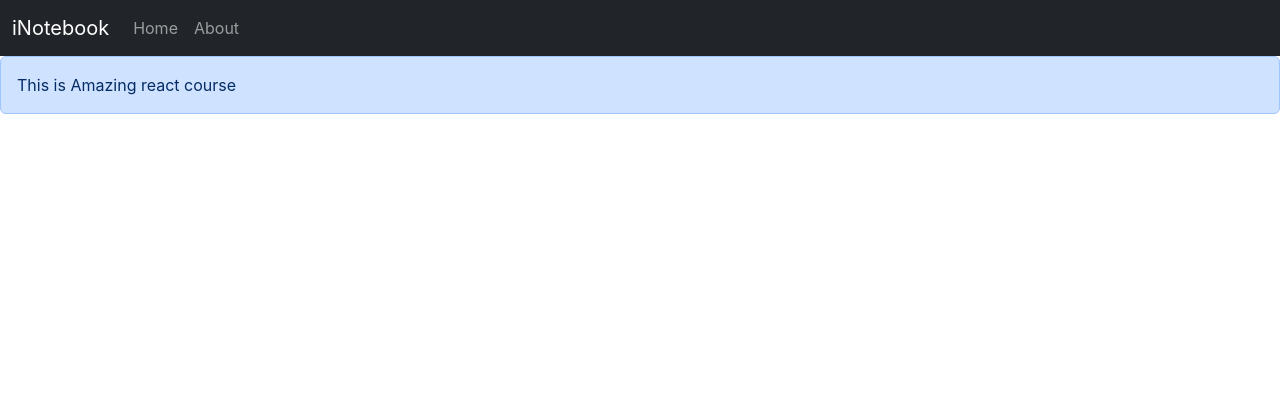
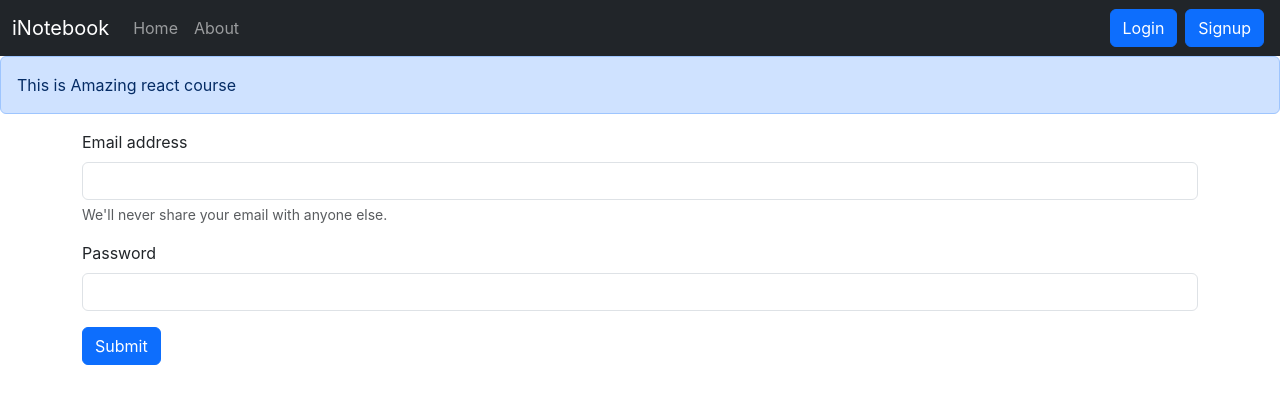
Before and after one commit to adityayadav176/inotebook-frountend, a React (Create React App) app: page /login in a window 1280 px wide. Shown: the top 404 px of the page. Built offline with nearby package versions, Linux system fonts and the light colour scheme.

Commit message:
Adding Login Components to inotebook

```diff
--- a/src/App.js
+++ b/src/App.js
@@ -10,6 +10,8 @@ import Home from './components/Home';
 import About from './components/About';
 import NoteState from './context/notes/NoteState';
 import Alert from './components/Alert';
+import Signup from './components/Signup';
+import Login from './components/login';
 
 function App() {
   return (
@@ -22,6 +24,8 @@ function App() {
   <Routes>
     <Route path="/" element={<Home />} />
     <Route path="/about" element={<About />} />
+    <Route path="/login" element={<Login/>} />
+    <Route path="/signup" element={<Signup />} />
   </Routes>
   </div>
 </Router>
--- a/src/components/Navbar.js
+++ b/src/components/Navbar.js
@@ -20,6 +20,10 @@ function Navbar() {
                                 <Link className={`nav-link ${location.pathname==="/about"?"active": ""}`} to="/About">About</Link>
                             </li>
                         </ul>
+                        <form className='d-flex'>
+                            <Link className="btn btn-primary mx-1" to="/login" role="button">Login</Link>
+                            <Link className="btn btn-primary mx-1" to="/signup" role="button">Signup</Link>
+                        </form>
                     </div>
                 </div>
             </nav>
--- /dev/null
+++ b/src/components/Signup.js
@@ -0,0 +1,11 @@
+import React from 'react'
+
+const Signup = () => {
+  return (
+    <div>
+        <h1>I am a Signup component</h1>
+    </div>
+  )
+}
+
+export default Signup
--- /dev/null
+++ b/src/components/login.js
@@ -0,0 +1,51 @@
+import React, {useState} from 'react'
+import { useNavigate } from 'react-router-dom'
+
+const Login = () => {
+   const [credentials, setCredentials] = useState({email: "", password: ""});
+    let navigate = useNavigate();
+
+    const handleSubmit = async (e)=>{
+        e.preventDefault();
+          const response = await fetch(`http://localhost:5000/api/auth/login`, {
+            method: "POST",
+            headers: {
+                'Content-type': 'application/json'
+            },
+            body: JSON.stringify({email: credentials.email, password: credentials.password})
+        });
+        const json = await response.json()
+        console.log(json);
+        if (json.success){
+            // redirect
+            localStorage.setItem('token', json.authtoken);
+            navigate("/")
+        }
+        else{
+            alert("Invalid Credentials");
+        }
+
+    }
+      const onChange = (e) => {
+    setCredentials({ ...credentials, [e.target.name]: e.target.value })
+  }
+
+    return (
+        <div>
+            <form onSubmit={handleSubmit}>
+                <div className="mb-3">
+                    <label htmlFor="email" className="form-label">Email address</label>
+                    <input type="email" className="form-control" value={credentials.email} id="email" name='email' onChange={onChange} aria-describedby="emailHelp" />
+                    <div id="emailHelp" className="form-text">We'll never share your email with anyone else.</div>
+                </div>
+                <div className="mb-3">
+                    <label htmlFor="password" className="form-label">Password</label>
+                    <input type="password" className="form-control" value={credentials.password} name='password' onChange={onChange} id="password" />
+                </div>
+                <button type="submit" className="btn btn-primary">Submit</button>
+            </form>
+        </div>
+    )
+}
+
+export default Login
```
